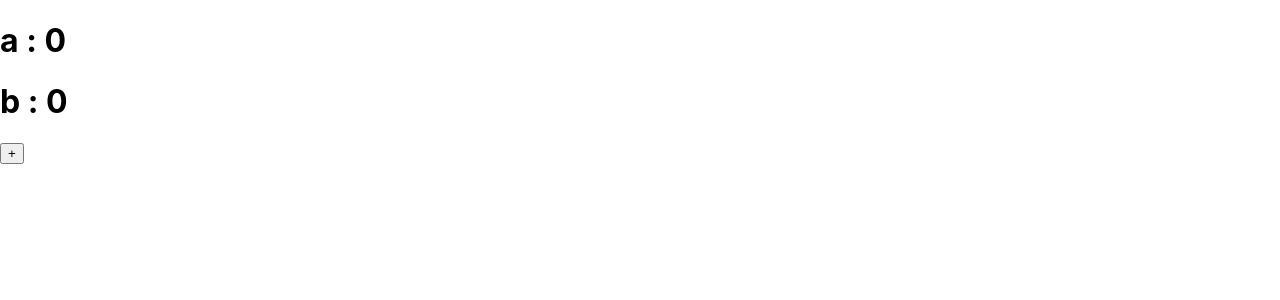
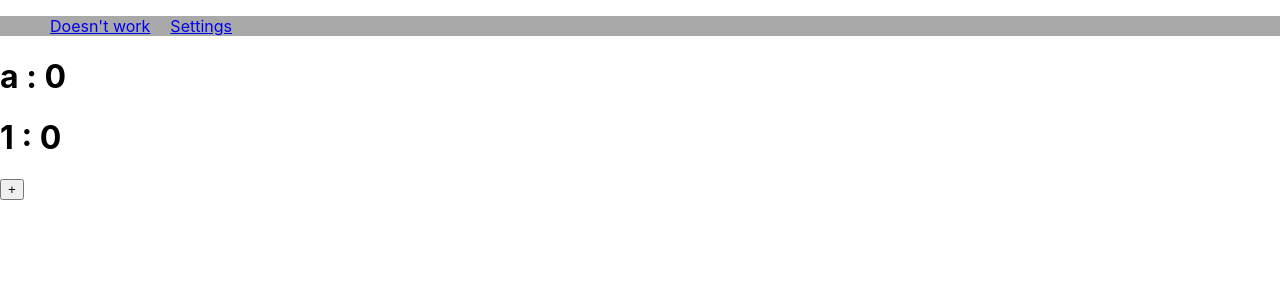
Before and after one commit to tb2johm/hooks-in-created-component, a React (Create React App) app: page / in a window 1280 px wide. Shown: the top 300 px of the page. Built offline with nearby package versions, Linux system fonts and the light colour scheme.

Commit message:
Added working and not working examples

```diff
--- a/src/App.js
+++ b/src/App.js
@@ -1,31 +1,70 @@
 import { BrowserRouter, NavLink, Route } from 'react-router-dom';
 import './App.css';
-import Render from './creator';
+import { Render } from './creator';
 import { useDispatch } from 'react-redux';
 
-const Uii = (routing) => {
+const CreateNav = (recip) => (
+  <div style={{ width:'100%', backgroundColor:'darkgrey', color:'white' }}>
+    <ul style={{ display:'flex', listStyleType:'none' }}>
+      {recip.map(route => <li style={{ display:'inline', padding:'0 10px' }}><NavLink to={route.path}>{route.name}</NavLink></li>)}
+    </ul>
+  </div>
+);
+
+const CreateRoutes = (recip) => {
   const dispatch = useDispatch();
   let i = 0;
 
   return (
-    <BrowserRouter>
-      {routing.map(route => (i++ === 0 ?
-        <Route exact path={route.path} component={Render(route.content)}/> :
-        <Route path={route.path} component={Render(route.content)}/>
+    <div>
+      {recip.map(section => (i++ === 0 ?
+        <Route exact path={section.path} component={Render(section.content)}/> :
+        <Route path={section.path} component={Render(section.content)}/>
       ))}
 
       <button onClick={() => dispatch({type:'incA'})}>+</button>
-      {/*<NavLink to='/'><div><span>Comp</span></div></NavLink>
-      <NavLink to='/settings/'><div><span>Settings</span></div></NavLink>*/}
-    </BrowserRouter>
+    </div>
   );
 };
 
 function App() {
-  const routing = [{path: '/', name: 'home', content: 'ui'}, {path: '/settings', name: 'Settings', content: 'settings'}];
-  const Ui = () => Uii(routing);
+  //The recip comes from a json config file, but is simplified here
+  const recip = [{
+    path: '/',
+    name: "Doesn't work",
+    content: {
+      type: 'ui', // Change this to ui-callback or ui-no-callback-but-works to see it work
+      variables: ['a', '1']
+    }
+  }/*, { // for some reason it doesn't work when I have them all created at the same time.
+    path: '/2',
+    name: "Works with callback",
+    content: {
+      type: 'ui-callback',
+      variables: ['a', '2']
+    }
+  }, { // I guess that I really don't understand how stuff (functions) is created...
+    path: '/3',
+    name: "Works without callback",
+    content: {
+      type: 'ui-no-callback-but-works',
+      variables: ['a', '3']
+    }
+  }*/, {
+    path: '/settings',
+    name: 'Settings',
+    content: {
+      type: 'settings'
+    }
+  }];
+
+  const Ui = () => CreateRoutes(recip);
+  const Nav = () => CreateNav(recip);
   return (
-    <Ui/>
+    <BrowserRouter>
+      <Nav/>
+      <Ui/>
+    </BrowserRouter>
   );
 }
 
--- a/src/creator.js
+++ b/src/creator.js
@@ -1,34 +1,44 @@
 import React, { useCallback } from "react";
 import Test from "./Test";
 
-const Dashboard = (ui) => {
-  return <div>{ui}</div>;
-};
+const Dashboard = (ui) => <div>{ui}</div>;
+const Settings = () => <h1>Settings</h1>;
 
-const Ui = () => {
-  return <div>{["a", "b"].map((t) => Test(t))}</div>;
-};
+const Ui = (variables) => Dashboard(
+  variables.map((t) => Test(t))
+);
 
-const Settings = () => <h1>Settings</h1>;
-const Render = (content) => {
-  const ui = useCallback(() =>
+
+export const Render = (content) => {
+  const UiCallback = useCallback((variables) =>
     Dashboard(
-      ["a", "b"].map((t) => Test(t)),
-      []
-    )
+      variables.map((t) => Test(t)),
+    ),[]
   );
-  switch (content) {
+
+  switch (content.type) {
     case "ui":
-      //WORKS
-      //return Ui;
+      // DOESN'T WORK
+      // This was the first attempt done.
+      // When updating the value the full Dashboard is rerendered
+      const ui = content.variables.map((t) => Test(t))
+      return () => Dashboard(ui);
 
-      //DOESN'T WORK
-      return ui;
+    case "ui-callback":
+      // WORKS
+      // After lots of investiations and trial and error
+      // we found this callback that works.
+      return () => UiCallback(content.variables)
+
+    case "ui-no-callback-but-works":
+      // ALSO WORKS
+      // Now I also found by chance that this also works
+      return () => Ui(content.variables);
+
     case "settings":
       return Settings;
+
     default:
       return <div />;
   }
 };
-
-export default Render;
```
Also changed, not shown: 1 other file (tests, documents, lock files or other folders).
